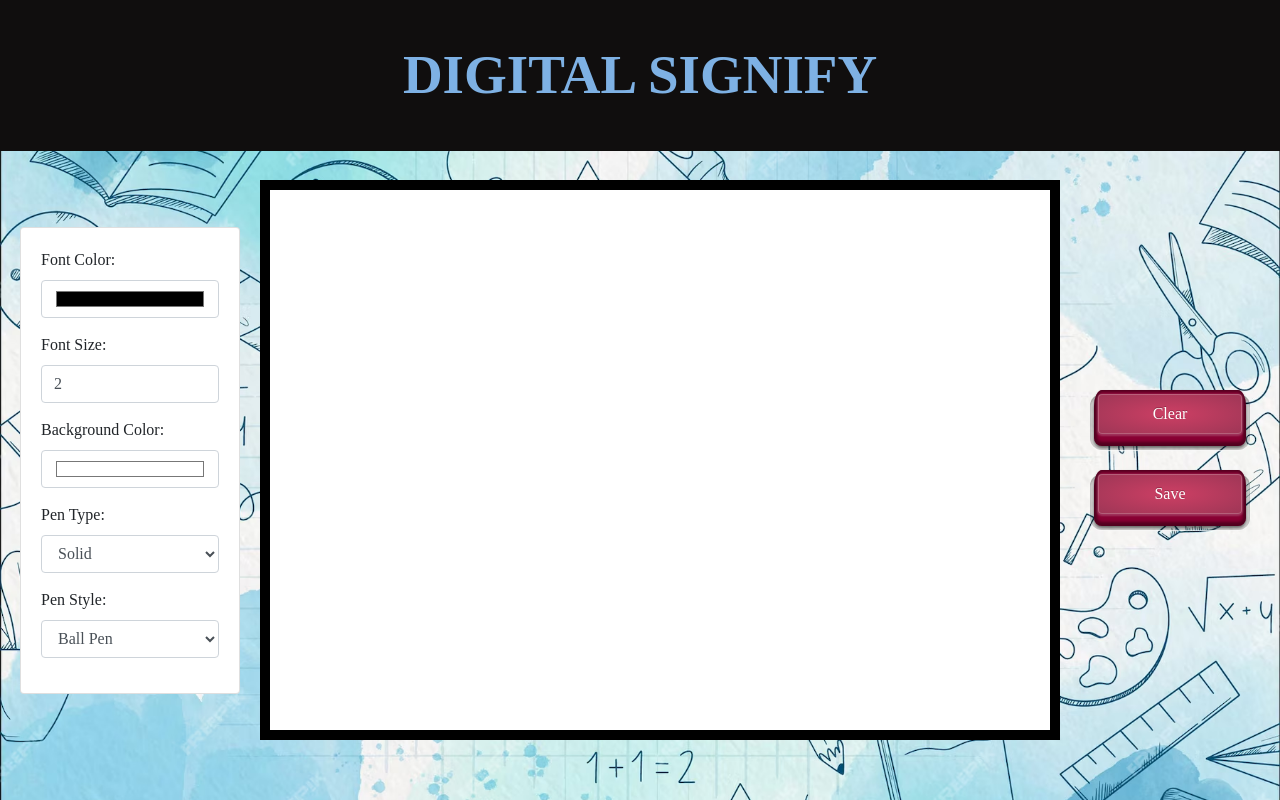
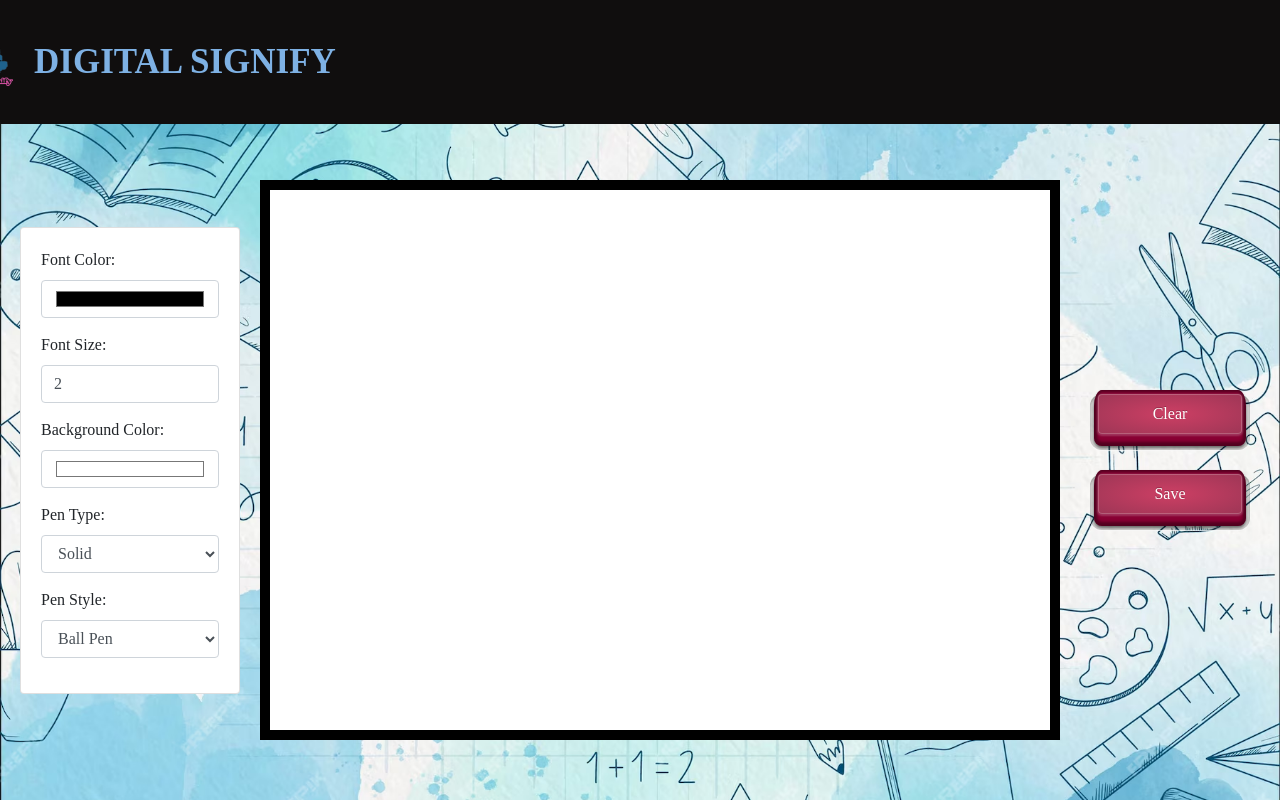
Before and after one commit to tanishasrivastava/digital_signify, a website: page index.html in a window 1280 px wide. Drawn offline with nearby package versions, Linux system fonts and the light colour scheme; a web font is replaced by a local one.

Commit message:
index.html

```diff
--- a/index.html
+++ b/index.html
@@ -1,4 +1,3 @@
-
 <!DOCTYPE html>
 <html lang="en">
 
@@ -8,6 +7,7 @@
     <title>DIGITAL SIGNIFY</title>
     <link href="https://maxcdn.bootstrapcdn.com/bootstrap/4.5.2/css/bootstrap.min.css" rel="stylesheet">
     <link href="https://fonts.googleapis.com/css2?family=Sedan+SC&display=swap" rel="stylesheet">
+    <link rel="icon" href="favicon_ds.png" type="image/x-icon" />
     <style>
         body {
             display: flex;
@@ -22,16 +22,26 @@
             width: 100%;
             background-color: #100e0e;
             color: rgb(126, 177, 228);
-            padding: 34px 0;
+            padding: 17px 0;
             text-align: center;
             font-family: 'Sedan SC', serif;
-            font-size: 55px;
+            font-size: 35px;
             font-weight: bold;
             position: fixed;
             top: 0;
             left: 0;
             display: none;
             z-index: 10;
+            display: flex;
+            justify-content: center;
+            align-items: center;
+        }
+
+        nav img {
+            height: 90px; /* Adjust height as needed */
+            width: 90px;  /* Adjust width as needed */
+            margin-right: 0px;
+            margin-left: -1000px;
         }
 
         #background-image {
@@ -199,7 +209,7 @@
 </head>
 
 <body>
-    <nav>DIGITAL SIGNIFY</nav>
+    <nav><img src="favicon_ds.png" alt="Favicon"> DIGITAL SIGNIFY</nav>
     <div id="background-image"></div>
     <div id="content">
         <div id="left-controls" class="card">
```
